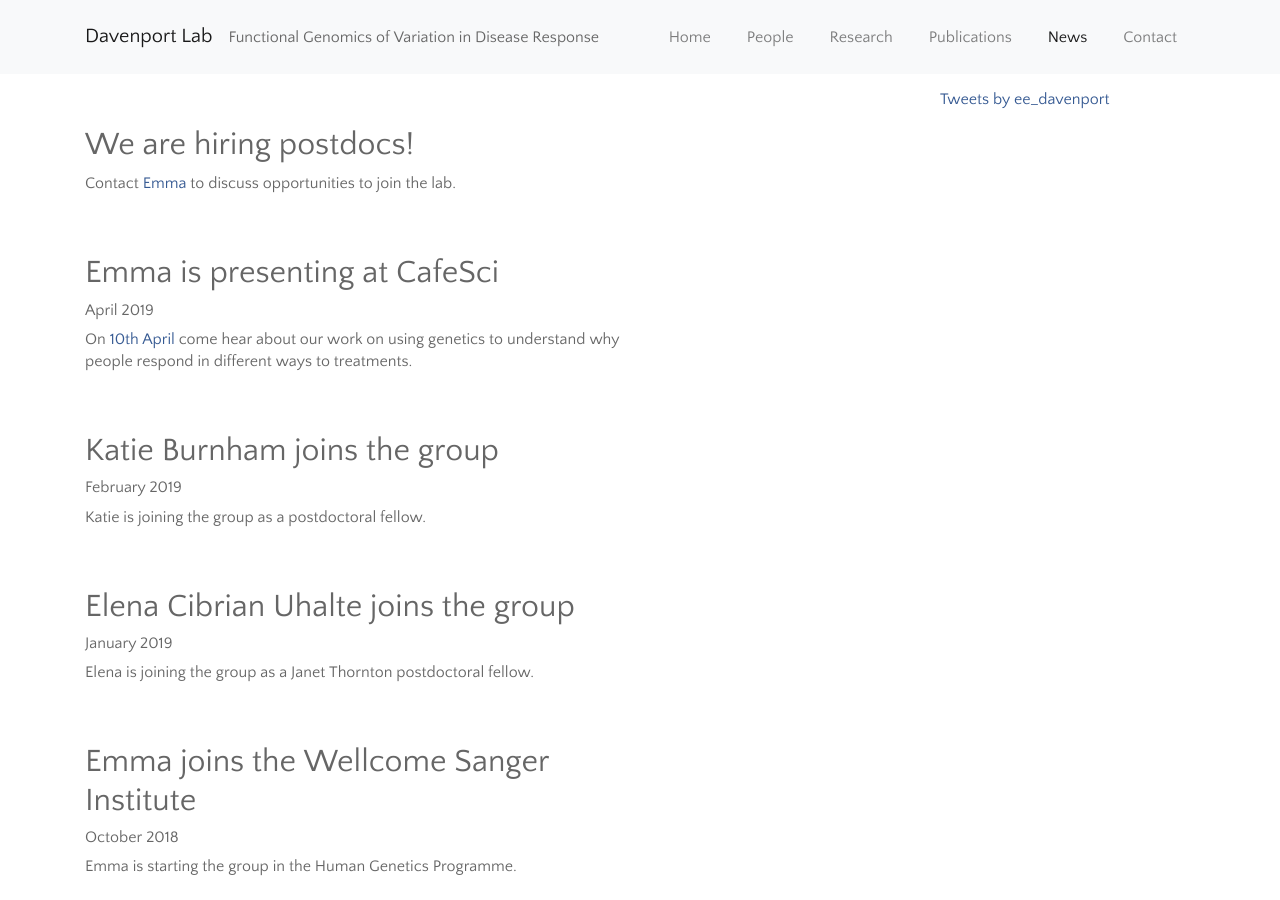
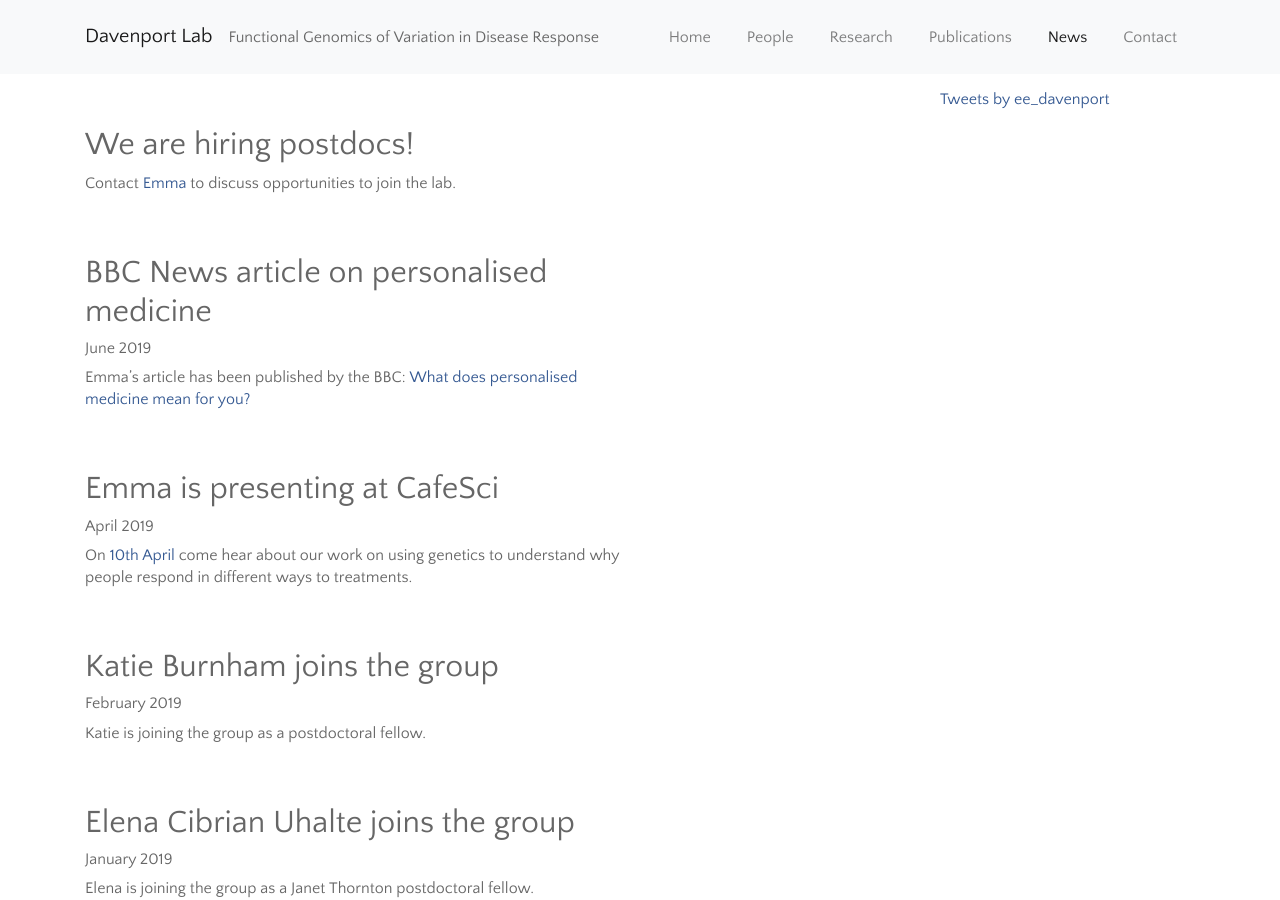
Before and after one commit to davenportlab/davenportlab.github.io, a Jekyll site: the page built from news.md, in a window 1280 px wide and 900 px high. Built offline with Jekyll 4.4.1, drawn with Linux system fonts in a browser that asks for light colours; nearby versions of some CDN libraries; comment, search, counter and statistics services are not loaded.

Commit message:
Corrected typo and added BBC News article (#16)

```diff
--- a/_data/people.yml
+++ b/_data/people.yml
@@ -2,7 +2,7 @@
   title: Group Leader
   github: emmadavenport
   image: "assets/img/people/Emma_Davenport.JPG"
-  summary: Emma's focuses on integrating functional genomics and clinical data in order to understand how genetics contributes to the patient-to-patient heterogeneity in disease severity and treatment response. Emma completed her PhD research in 2014 under the supervision of Professor Julian Knight at the University of Oxford. In 2015, she joined Professor Soumya Raychaudhuri's lab at Harvard Medical School as a postdoctoral research fellow. Emma joined the Human Genetics Programme at the Wellcome Sanger Institute in October 2018.
+  summary: Emma focuses on integrating functional genomics and clinical data in order to understand how genetics contributes to the patient-to-patient heterogeneity in disease severity and treatment response. Emma completed her PhD research in 2014 under the supervision of Professor Julian Knight at the University of Oxford. In 2015, she joined Professor Soumya Raychaudhuri's lab at Harvard Medical School as a postdoctoral research fellow. Emma joined the Human Genetics Programme at the Wellcome Sanger Institute in October 2018.
 
 - name: Elena Cibrian Uhalte
   title: Postdoctoral Fellow
--- a/news.md
+++ b/news.md
@@ -4,6 +4,13 @@ layout: twitter_side
 <br>
 # We are hiring postdocs!
 Contact [Emma](mailto:emma.davenport@sanger.ac.uk) to discuss opportunities to join the lab.
+<br>
+<br>
+<br>
+# BBC News article on personalised medicine
+##### June 2019
+Emma's article has been published by the BBC:
+[What does personalised medicine mean for you?](https://www.bbc.co.uk/news/health-48254137){:target"_blank"}
 <br>
 <br>
 <br>
```
Also changed, not shown: publications.md (+4 -0 lines).
